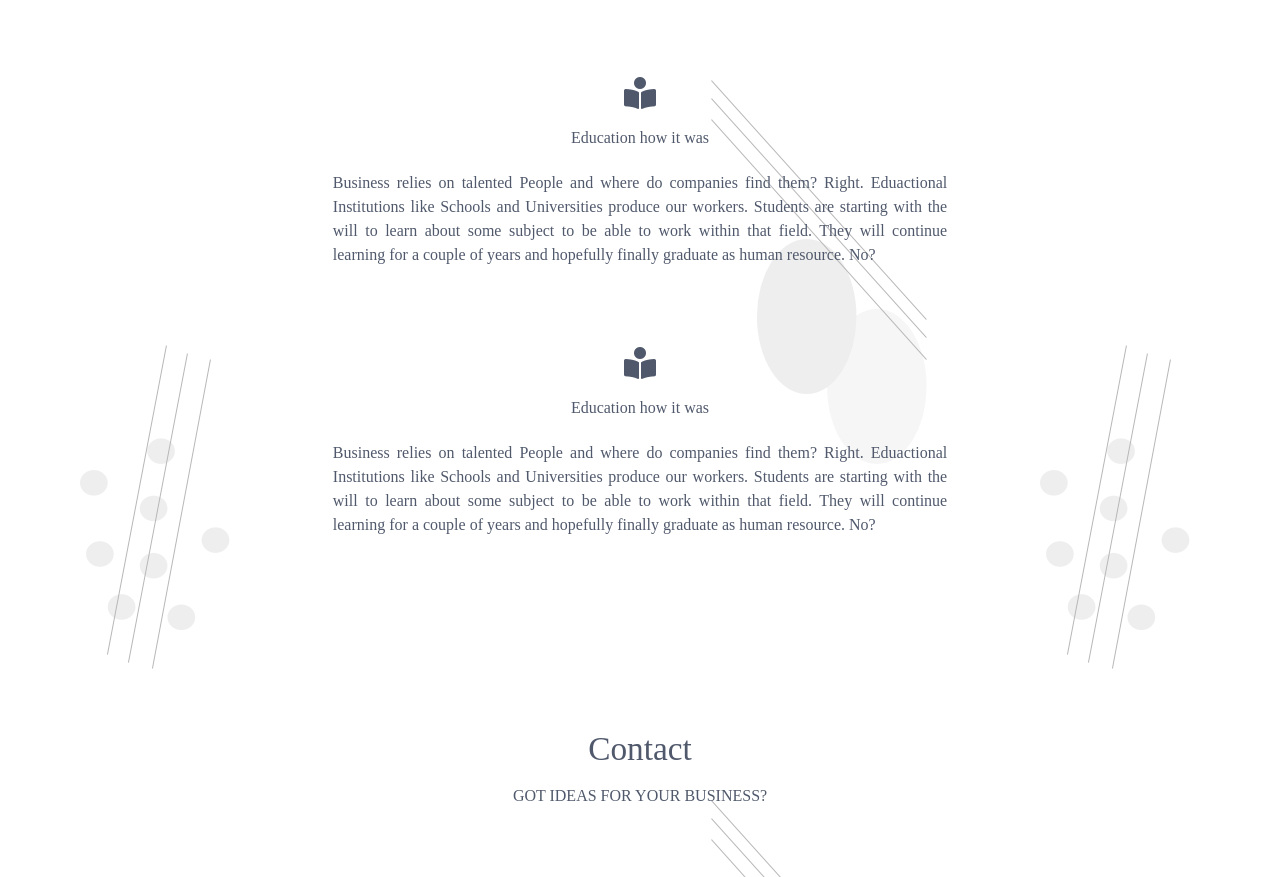
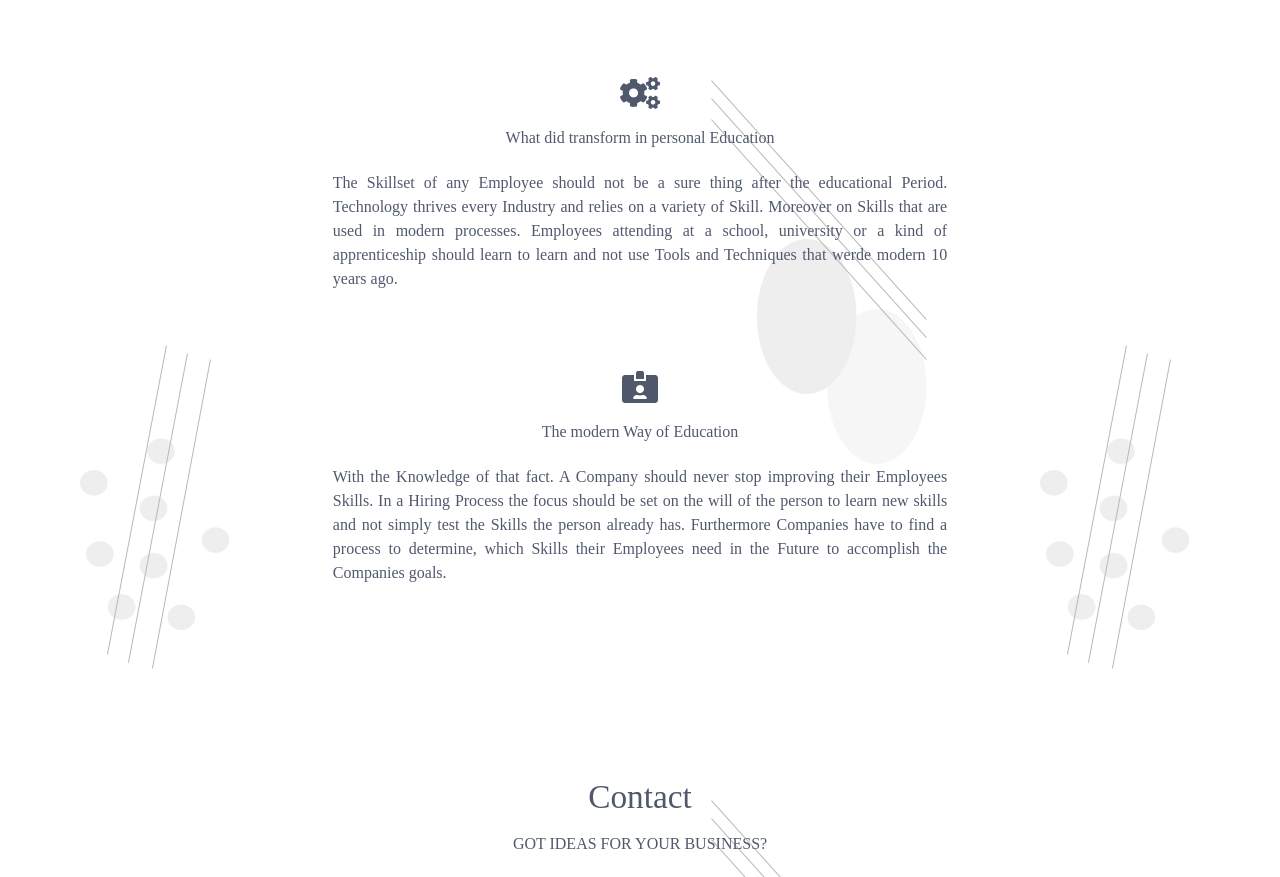
Before and after one commit to mixbened/cuja-web, a plain HTML site: page index.html in a window 1280 px wide. Shown: the part 2041-2918 px from the top of the page. Drawn offline with Linux system fonts and the light colour scheme.

Commit message:
Icons and timeline content

```diff
--- a/index.html
+++ b/index.html
@@ -56,14 +56,14 @@
                     <p>Business relies on talented People and where do companies find them? Right. Eduactional Institutions like Schools and Universities produce our workers. Students are starting with the will to learn about some subject to be able to work within that field. They will continue learning for a couple of years and hopefully finally graduate as human resource. No?</p>
                 </div>
                 <div class="infoBox">
-                    <i class="fas fa-book-reader"></i>
-                    <h6>Education how it was</h6>
-                    <p>Business relies on talented People and where do companies find them? Right. Eduactional Institutions like Schools and Universities produce our workers. Students are starting with the will to learn about some subject to be able to work within that field. They will continue learning for a couple of years and hopefully finally graduate as human resource. No?</p>
+                    <i class="fas fa-cogs"></i>
+                    <h6>What did transform in personal Education</h6>
+                    <p>The Skillset of any Employee should not be a sure thing after the educational Period. Technology thrives every Industry and relies on a variety of Skill. Moreover on Skills that are used in modern processes. Employees attending at a school, university or a kind of apprenticeship should learn to learn and not use Tools and Techniques that werde modern 10 years ago.</p>
                 </div>
                 <div class="infoBox">
-                    <i class="fas fa-book-reader"></i>
-                    <h6>Education how it was</h6>
-                    <p>Business relies on talented People and where do companies find them? Right. Eduactional Institutions like Schools and Universities produce our workers. Students are starting with the will to learn about some subject to be able to work within that field. They will continue learning for a couple of years and hopefully finally graduate as human resource. No?</p>
+                    <i class="fas fa-id-card-alt"></i>
+                    <h6>The modern Way of Education</h6>
+                    <p>With the Knowledge of that fact. A Company should never stop improving their Employees Skills. In a Hiring Process the focus should be set on the will of the person to learn new skills and not simply test the Skills the person already has. Furthermore Companies have to find a process to determine, which Skills their Employees need in the Future to accomplish the Companies goals.</p>
                 </div>
             </div>
         </section>
```
Also changed, not shown: 1 other file.
